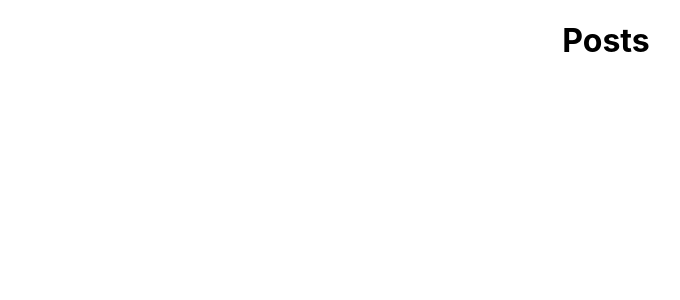
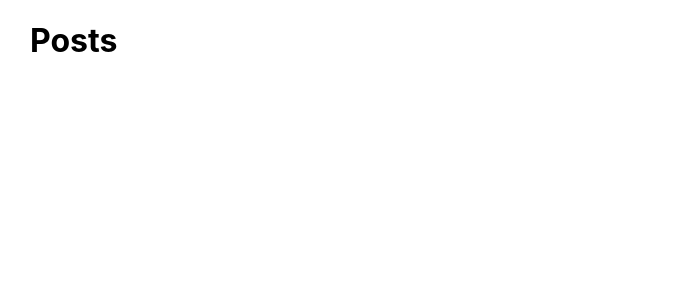
Before and after one commit to choiwa/redux-posts-app, a React (Create React App) app: page / in a window 1280 px wide. Shown: the top 300 px of the page, without its empty margins (34-714 px from the left). Built offline with nearby package versions, Linux system fonts and the light colour scheme.

Commit message:
basic css fix

```diff
--- a/src/App.css
+++ b/src/App.css
@@ -1,5 +1,6 @@
 .App {
-  text-align: center;
+  width: 90%;
+  margin: auto;
 }
 
 .App-logo {
```
